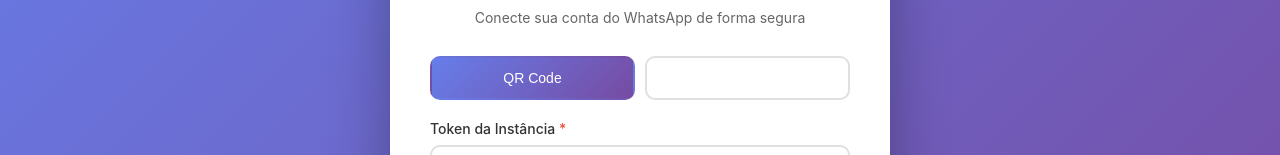
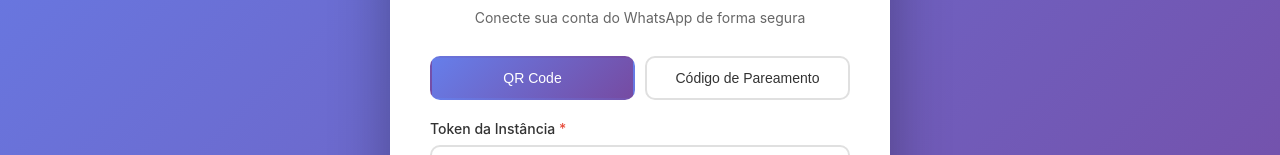
Before and after one commit to doni010520/whatsapp-conector, a plain HTML site: page index.html in a window 1280 px wide. Shown: the part 329-484 px from the top of the page. Drawn offline with Linux system fonts and the light colour scheme.

Commit message:
Update index.html

```diff
--- a/index.html
+++ b/index.html
@@ -67,6 +67,7 @@
             padding: 12px;
             border: 2px solid #e0e0e0;
             background: white;
+            color: #333; /* CORREÇÃO: Adicionar cor do texto */
             border-radius: 10px;
             cursor: pointer;
             transition: all 0.3s;
@@ -76,6 +77,7 @@
 
         .type-btn:hover {
             border-color: #667eea;
+            background: #f8f9ff;
         }
 
         .type-btn.active {
```
